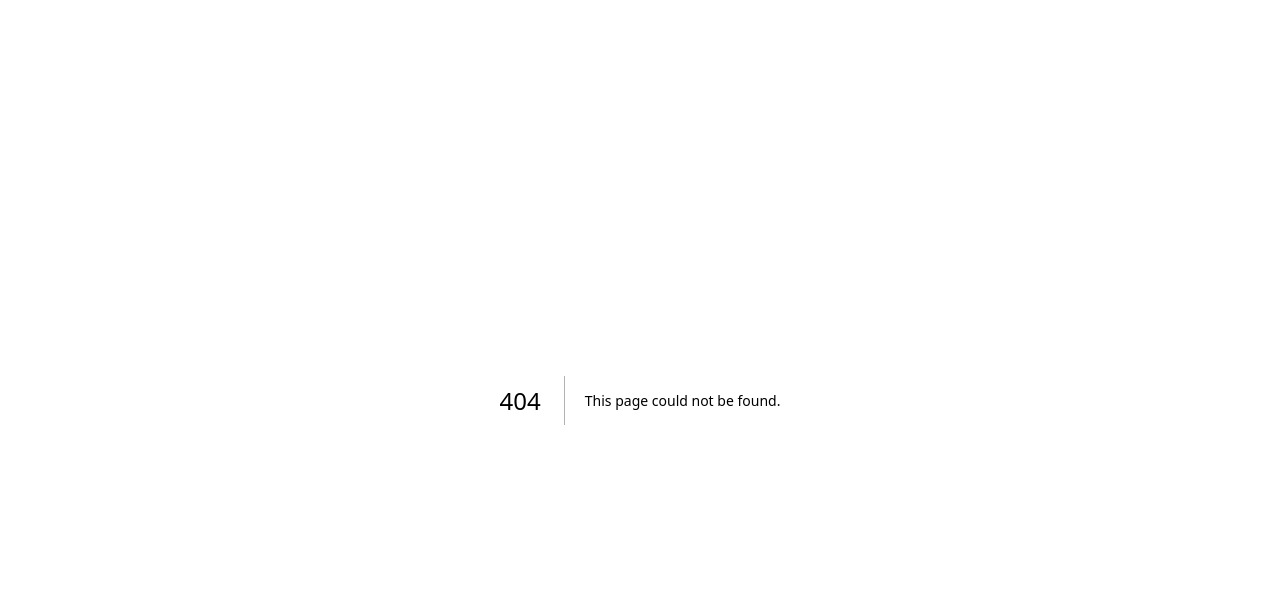
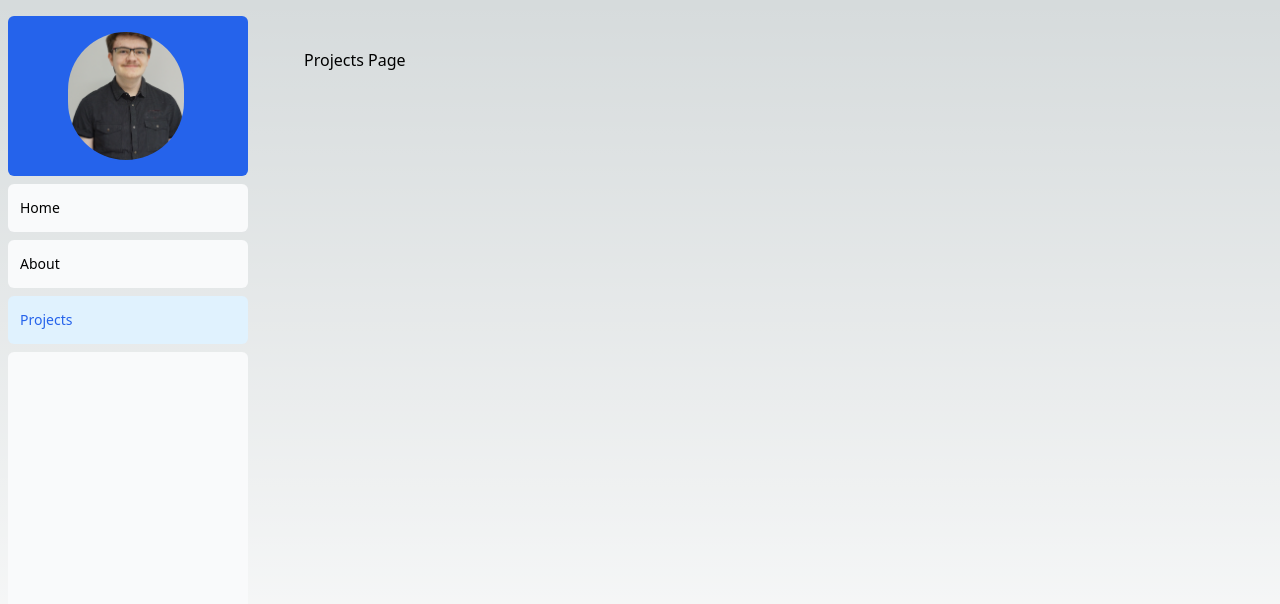
Before and after one commit to LepetzThimothee/NextJS-portfolio, a Next.js app: page /projects in a window 1280 px wide. Before the commit this address had no page. Shown: the top 604 px of the page. Built offline with nearby package versions, Linux system fonts and the light colour scheme.

Commit message:
initialisation

```diff
--- /dev/null
+++ b/app/about/page.tsx
@@ -0,0 +1,3 @@
+export default function Page() {
+    return <p>About Page</p>;
+}
--- /dev/null
+++ b/app/dashboard/page.tsx
@@ -0,0 +1,3 @@
+export default function Page() {
+    return <p>dashboard Page</p>;
+}
--- a/app/layout.tsx
+++ b/app/layout.tsx
@@ -1,6 +1,7 @@
 import type { Metadata } from 'next'
 import { Inter } from 'next/font/google'
 import './globals.css'
+import SideNav from './sidenav/page'
 
 const inter = Inter({ subsets: ['latin'] })
 
@@ -15,8 +16,11 @@
   children: React.ReactNode
 }) {
   return (
-    <html lang="en">
-      <body className={inter.className}>{children}</body>
-    </html>
+    <div className="flex h-screen flex-col md:flex-row md:overflow-hidden">
+      <div className="w-full flex-none md:w-64">
+        <SideNav />
+      </div>
+      <div className="flex-grow p-6 md:overflow-y-auto md:p-12">{children}</div>
+    </div>
   )
 }
--- /dev/null
+++ b/app/nav-links/page.tsx
@@ -0,0 +1,39 @@
+'use client';
+
+import clsx from 'clsx';
+import Link from 'next/link';
+import { usePathname } from 'next/navigation';
+
+// Map of links to display in the side navigation.
+// Depending on the size of the application, this would be stored in a database.
+const links = [
+  { name: 'Home', href: '/dashboard' },
+  {
+    name: 'About', href: '/about',
+  },
+  { name: 'Projects', href: '/projects' },
+];
+
+export default function NavLinks() {
+  const pathname = usePathname();
+  return (
+    <>
+      {links.map((link) => {
+        return (
+          <Link
+            key={link.name}
+            href={link.href}
+            className={clsx(
+              'flex h-[48px] grow items-center justify-center gap-2 rounded-md bg-gray-50 p-3 text-sm font-medium hover:bg-sky-100 hover:text-blue-600 md:flex-none md:justify-start md:p-2 md:px-3',
+              {
+                'bg-sky-100 text-blue-600': pathname === link.href,
+              },
+            )}
+            >
+            <p className="hidden md:block">{link.name}</p>
+          </Link>
+        );
+      })}
+    </>
+  );
+}
--- a/app/page.tsx
+++ b/app/page.tsx
@@ -1,113 +1,9 @@
 import Image from 'next/image'
+import SideNav from './sidenav/page'
 
 export default function Home() {
   return (
     <main className="flex min-h-screen flex-col items-center justify-between p-24">
-      <div className="z-10 max-w-5xl w-full items-center justify-between font-mono text-sm lg:flex">
-        <p className="fixed left-0 top-0 flex w-full justify-center border-b border-gray-300 bg-gradient-to-b from-zinc-200 pb-6 pt-8 backdrop-blur-2xl dark:border-neutral-800 dark:bg-zinc-800/30 dark:from-inherit lg:static lg:w-auto  lg:rounded-xl lg:border lg:bg-gray-200 lg:p-4 lg:dark:bg-zinc-800/30">
-          Get started by editing&nbsp;
-          <code className="font-mono font-bold">app/page.tsx</code>
-        </p>
-        <div className="fixed bottom-0 left-0 flex h-48 w-full items-end justify-center bg-gradient-to-t from-white via-white dark:from-black dark:via-black lg:static lg:h-auto lg:w-auto lg:bg-none">
-          <a
-            className="pointer-events-none flex place-items-center gap-2 p-8 lg:pointer-events-auto lg:p-0"
-            href="https://vercel.com?utm_source=create-next-app&utm_medium=appdir-template&utm_campaign=create-next-app"
-            target="_blank"
-            rel="noopener noreferrer"
-          >
-            By{' '}
-            <Image
-              src="/vercel.svg"
-              alt="Vercel Logo"
-              className="dark:invert"
-              width={100}
-              height={24}
-              priority
-            />
-          </a>
-        </div>
-      </div>
-
-      <div className="relative flex place-items-center before:absolute before:h-[300px] before:w-[480px] before:-translate-x-1/2 before:rounded-full before:bg-gradient-radial before:from-white before:to-transparent before:blur-2xl before:content-[''] after:absolute after:-z-20 after:h-[180px] after:w-[240px] after:translate-x-1/3 after:bg-gradient-conic after:from-sky-200 after:via-blue-200 after:blur-2xl after:content-[''] before:dark:bg-gradient-to-br before:dark:from-transparent before:dark:to-blue-700 before:dark:opacity-10 after:dark:from-sky-900 after:dark:via-[#0141ff] after:dark:opacity-40 before:lg:h-[360px] z-[-1]">
-        <Image
-          className="relative dark:drop-shadow-[0_0_0.3rem_#ffffff70] dark:invert"
-          src="/next.svg"
-          alt="Next.js Logo"
-          width={180}
-          height={37}
-          priority
-        />
-      </div>
-
-      <div className="mb-32 grid text-center lg:max-w-5xl lg:w-full lg:mb-0 lg:grid-cols-4 lg:text-left">
-        <a
-          href="https://nextjs.org/docs?utm_source=create-next-app&utm_medium=appdir-template&utm_campaign=create-next-app"
-          className="group rounded-lg border border-transparent px-5 py-4 transition-colors hover:border-gray-300 hover:bg-gray-100 hover:dark:border-neutral-700 hover:dark:bg-neutral-800/30"
-          target="_blank"
-          rel="noopener noreferrer"
-        >
-          <h2 className={`mb-3 text-2xl font-semibold`}>
-            Docs{' '}
-            <span className="inline-block transition-transform group-hover:translate-x-1 motion-reduce:transform-none">
-              -&gt;
-            </span>
-          </h2>
-          <p className={`m-0 max-w-[30ch] text-sm opacity-50`}>
-            Find in-depth information about Next.js features and API.
-          </p>
-        </a>
-
-        <a
-          href="https://nextjs.org/learn?utm_source=create-next-app&utm_medium=appdir-template-tw&utm_campaign=create-next-app"
-          className="group rounded-lg border border-transparent px-5 py-4 transition-colors hover:border-gray-300 hover:bg-gray-100 hover:dark:border-neutral-700 hover:dark:bg-neutral-800/30"
-          target="_blank"
-          rel="noopener noreferrer"
-        >
-          <h2 className={`mb-3 text-2xl font-semibold`}>
-            Learn{' '}
-            <span className="inline-block transition-transform group-hover:translate-x-1 motion-reduce:transform-none">
-              -&gt;
-            </span>
-          </h2>
-          <p className={`m-0 max-w-[30ch] text-sm opacity-50`}>
-            Learn about Next.js in an interactive course with&nbsp;quizzes!
-          </p>
-        </a>
-
-        <a
-          href="https://vercel.com/templates?framework=next.js&utm_source=create-next-app&utm_medium=appdir-template&utm_campaign=create-next-app"
-          className="group rounded-lg border border-transparent px-5 py-4 transition-colors hover:border-gray-300 hover:bg-gray-100 hover:dark:border-neutral-700 hover:dark:bg-neutral-800/30"
-          target="_blank"
-          rel="noopener noreferrer"
-        >
-          <h2 className={`mb-3 text-2xl font-semibold`}>
-            Templates{' '}
-            <span className="inline-block transition-transform group-hover:translate-x-1 motion-reduce:transform-none">
-              -&gt;
-            </span>
-          </h2>
-          <p className={`m-0 max-w-[30ch] text-sm opacity-50`}>
-            Explore starter templates for Next.js.
-          </p>
-        </a>
-
-        <a
-          href="https://vercel.com/new?utm_source=create-next-app&utm_medium=appdir-template&utm_campaign=create-next-app"
-          className="group rounded-lg border border-transparent px-5 py-4 transition-colors hover:border-gray-300 hover:bg-gray-100 hover:dark:border-neutral-700 hover:dark:bg-neutral-800/30"
-          target="_blank"
-          rel="noopener noreferrer"
-        >
-          <h2 className={`mb-3 text-2xl font-semibold`}>
-            Deploy{' '}
-            <span className="inline-block transition-transform group-hover:translate-x-1 motion-reduce:transform-none">
-              -&gt;
-            </span>
-          </h2>
-          <p className={`m-0 max-w-[30ch] text-sm opacity-50`}>
-            Instantly deploy your Next.js site to a shareable URL with Vercel.
-          </p>
-        </a>
-      </div>
     </main>
   )
 }
--- /dev/null
+++ b/app/projects/page.tsx
@@ -0,0 +1,3 @@
+export default function Page() {
+    return <p>Projects Page</p>;
+}
--- /dev/null
+++ b/app/sidenav/page.tsx
@@ -0,0 +1,31 @@
+import Link from 'next/link';
+import NavLinks from '../nav-links/page';
+import myImage from '../../public/profilPicture.png';
+
+export default function SideNav() {
+  const imageUrl = myImage.src ? myImage.src : '';
+  return (
+    <div className="flex h-full flex-col px-3 py-4 md:px-2">
+      <Link
+        className="mb-2 flex h-20 items-end justify-start rounded-md bg-blue-600 p-4 md:h-40"
+        href="/"
+      >
+        <div className="w-32 text-white md:w-40">
+          <div className="flex flex-row items-center justify-center leading-none text-white">
+            <div className="h-12 w-12 rotate-[15deg]" />
+            {/* Ajustez la classe de l'image pour occuper la quasi-totalité de la case */}
+            <img
+              src={imageUrl}
+              alt="My Image"
+              className="w-32 h-32 object-cover rounded-full"
+            />
+          </div>
+        </div>
+      </Link>
+      <div className="flex grow flex-row justify-between space-x-2 md:flex-col md:space-x-0 md:space-y-2">
+        <NavLinks />
+        <div className="hidden h-auto w-full grow rounded-md bg-gray-50 md:block"></div>
+      </div>
+    </div>
+  );
+}
```
Also changed, not shown: package.json (+6 -5 lines), public/profilPicture.png (added), 1 other file (tests, documents, lock files or other folders).
